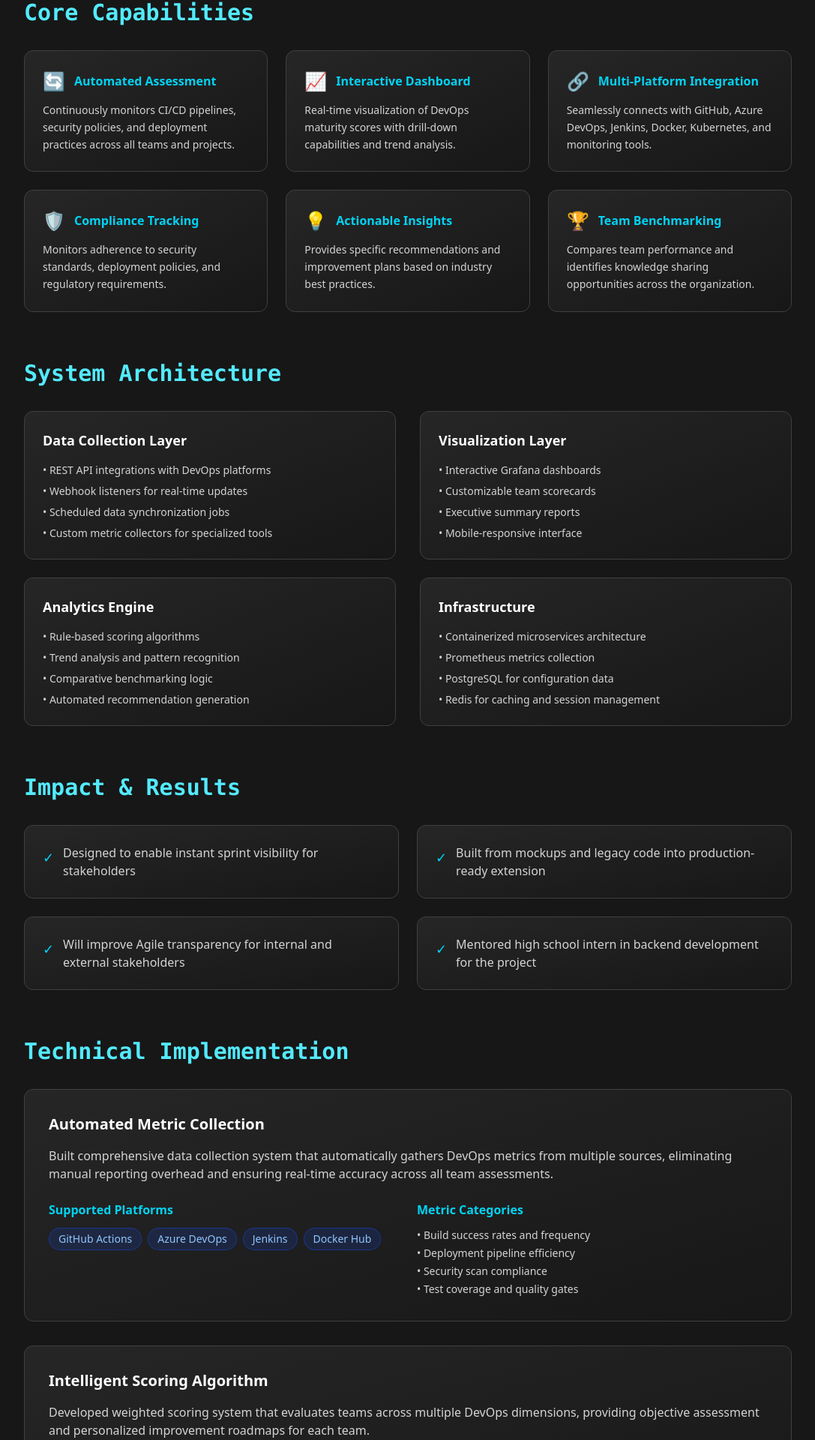
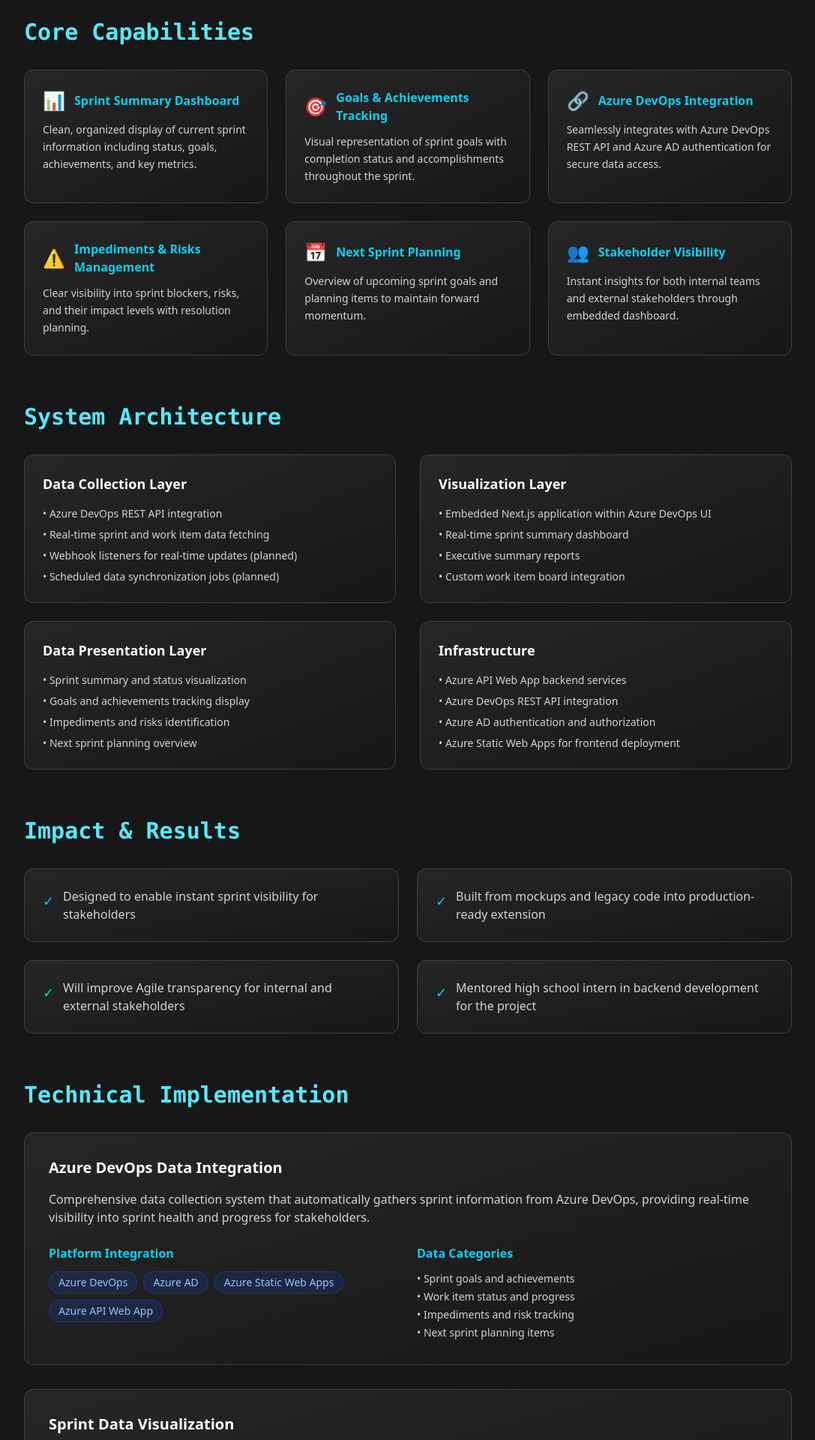
Before and after one commit to tharpep/portfolio, a Next.js app: page /projects/devops-scorecard in a window 1280 px wide. Shown: the part 817-2737 px from the top of the page at 75% size, without its empty margins (96-1183 px from the left). Built offline with nearby package versions, Linux system fonts and the light colour scheme.

Commit message:
content refinement, and production build bug

```diff
--- a/src/app/about/page.tsx
+++ b/src/app/about/page.tsx
@@ -129,7 +129,7 @@ export default function About() {
             <div>
               <h3 className="font-bold text-lg text-white mb-3">Cloud & Infrastructure</h3>
               <div className="flex flex-wrap gap-2">
-                {["Microsoft Azure", "Azure Data Factory", "Azure Functions", "Docker", "CI/CD", "GitHub Actions"].map(tech => (
+                {["Microsoft Azure", "Azure Data Factory", "Azure Functions", "CI/CD", "GitHub Actions"].map(tech => (
                   <span key={tech} className="px-3 py-1 text-sm font-medium bg-cyan-900/30 text-cyan-300 rounded-md border border-cyan-700/50">
                     {tech}
                   </span>
@@ -141,7 +141,7 @@ export default function About() {
             <div>
               <h3 className="font-bold text-lg text-white mb-3">Frameworks & Tools</h3>
               <div className="flex flex-wrap gap-2">
-                {["React", "Next.js", "Node.js", "FastAPI", "LangChain", "Git/GitHub", "VSCode", "Linux"].map(tech => (
+                {["React", "Next.js", "Node.js", "RESTAPI", "Git/GitHub", "VSCode", "Linux"].map(tech => (
                   <span key={tech} className="px-3 py-1 text-sm font-medium bg-emerald-900/30 text-emerald-300 rounded-md border border-emerald-700/50">
                     {tech}
                   </span>
@@ -163,22 +163,20 @@ export default function About() {
           </div>
         </section>
 
-        {/* Personal Interests - PLACEHOLDER SECTION */}
+        {/* Personal Interests */}
         <section>
           <h2 className="text-3xl font-bold font-mono tracking-wider text-cyan-300 mb-6">
             Beyond Code
           </h2>
           <div className="rounded-xl bg-gradient-to-br from-neutral-800 to-neutral-900 border border-neutral-700 p-6">
             <p className="text-neutral-300 leading-relaxed mb-4">
-                             When I&apos;m not coding, you&apos;ll find me exploring the intersection of technology and creativity.
-                              I&apos;m passionate about photography, capturing moments that tell stories—much like well-written code.
+              When I&apos;m not coding, you&apos;ll find me exploring the intersection of technology and creativity.
+              I&apos;m passionate about photography, capturing moments that tell stories—much like well-written code.
             </p>
             <p className="text-neutral-300 leading-relaxed mb-4">
-              {/* PLACEHOLDER: Add personal interests, hobbies, or activities */}
-              <span className="text-neutral-500 italic">
-                [PLACEHOLDER: Add personal interests, hobbies, volunteer work,
-                or other activities that show your personality and well-roundedness]
-              </span>
+              Check out my <Link href="/photography" className="text-cyan-400 hover:text-cyan-300 transition-colors underline">photography portfolio</Link>,
+              where I showcase my work capturing landscapes, wildlife, and urban scenes. The backend is powered by Azure Cloud
+              for hosting and managing the image galleries, demonstrating how I apply my technical skills to creative pursuits.
             </p>
             <p className="text-neutral-300 leading-relaxed">
               I believe that diverse experiences outside of engineering make me a better problem solver
--- a/src/app/projects/azure-etl-pipeline/page.tsx
+++ b/src/app/projects/azure-etl-pipeline/page.tsx
@@ -82,7 +82,7 @@ export default function AzureETLPipeline() {
               </li>
               <li className="flex items-start gap-2">
                 <span className="text-red-400 mt-1">•</span>
-                <span>Required 2-3 hours of manager time monthly</span>
+                <span>Required 2-3 hours of an engineer&apos;s time monthly</span>
               </li>
               <li className="flex items-start gap-2">
                 <span className="text-red-400 mt-1">•</span>
--- a/src/app/projects/custom-gpts/page.tsx
+++ b/src/app/projects/custom-gpts/page.tsx
@@ -128,14 +128,14 @@ export default function CustomGPTs() {
             <div className="relative z-10">
               <h3 className="text-xl font-bold text-white mb-4">Student Career Archivist GPT</h3>
               <p className="text-neutral-300 mb-6">
-                Professional career documentation assistant adopted internally by the company. Helps students and professionals
+                Professional career documentation assistant. Helps students and professionals
                 organize achievements, extract key accomplishments, and prepare compelling career narratives for applications and interviews.
               </p>
 
               <div className="grid md:grid-cols-3 gap-4">
                 <div className="p-4 rounded-lg bg-green-900/20 border border-green-700/50">
                   <h4 className="font-bold text-green-300 mb-2">Internal Adoption</h4>
-                  <p className="text-sm text-neutral-300">Used company-wide for career development</p>
+                  <p className="text-sm text-neutral-300">Streamlined career development processes</p>
                 </div>
                 <div className="p-4 rounded-lg bg-blue-900/20 border border-blue-700/50">
                   <h4 className="font-bold text-blue-300 mb-2">Achievement Extraction</h4>
--- a/src/app/projects/devops-scorecard/page.tsx
+++ b/src/app/projects/devops-scorecard/page.tsx
@@ -74,12 +74,13 @@ export default function DevOpsScorecard() {
         <h2 className="text-3xl font-bold font-mono text-cyan-300 mb-8">Project Overview</h2>
         <div className="p-8 rounded-xl bg-gradient-to-br from-neutral-800 to-neutral-900 border border-neutral-700">
           <p className="text-neutral-300 leading-relaxed mb-4">
-            Designed and built a comprehensive Azure DevOps extension to provide real-time sprint health and status visibility.
-            The project transforms traditional status meetings into instant, data-driven insights for both internal teams and external stakeholders.
+            Developed a comprehensive Azure DevOps extension that integrates a custom &quot;Sprint Summary&quot; board directly into
+            Azure DevOps work items, providing real-time sprint health and status visibility for stakeholders.
           </p>
           <p className="text-neutral-300 leading-relaxed">
-            Built from initial mockups and legacy code into a production-ready extension using React, Next.js, and Node.js,
-            with full Azure DevOps Extension SDK integration and VSIX packaging for distribution.
+            Built using Next.js for the embedded frontend and Azure API Web App for the backend, with secure Azure AD
+            authentication and real-time data integration through the Azure DevOps REST API. The extension transforms
+            traditional status meetings into instant, data-driven insights for both internal teams and external stakeholders.
           </p>
         </div>
       </section>
@@ -89,34 +90,34 @@ export default function DevOpsScorecard() {
         <h2 className="text-3xl font-bold font-mono text-cyan-300 mb-8">Core Capabilities</h2>
         <div className="grid md:grid-cols-2 lg:grid-cols-3 gap-6">
           <FeatureCard
-            title="Automated Assessment"
-            description="Continuously monitors CI/CD pipelines, security policies, and deployment practices across all teams and projects."
-            icon="🔄"
+            title="Sprint Summary Dashboard"
+            description="Clean, organized display of current sprint information including status, goals, achievements, and key metrics."
+            icon="📊"
           />
           <FeatureCard
-            title="Interactive Dashboard"
-            description="Real-time visualization of DevOps maturity scores with drill-down capabilities and trend analysis."
-            icon="📈"
+            title="Goals & Achievements Tracking"
+            description="Visual representation of sprint goals with completion status and accomplishments throughout the sprint."
+            icon="🎯"
           />
           <FeatureCard
-            title="Multi-Platform Integration"
-            description="Seamlessly connects with GitHub, Azure DevOps, Jenkins, Docker, Kubernetes, and monitoring tools."
+            title="Azure DevOps Integration"
+            description="Seamlessly integrates with Azure DevOps REST API and Azure AD authentication for secure data access."
             icon="🔗"
           />
           <FeatureCard
-            title="Compliance Tracking"
-            description="Monitors adherence to security standards, deployment policies, and regulatory requirements."
-            icon="🛡️"
+            title="Impediments & Risks Management"
+            description="Clear visibility into sprint blockers, risks, and their impact levels with resolution planning."
+            icon="⚠️"
           />
           <FeatureCard
-            title="Actionable Insights"
-            description="Provides specific recommendations and improvement plans based on industry best practices."
-            icon="💡"
+            title="Next Sprint Planning"
+            description="Overview of upcoming sprint goals and planning items to maintain forward momentum."
+            icon="📅"
           />
           <FeatureCard
-            title="Team Benchmarking"
-            description="Compares team performance and identifies knowledge sharing opportunities across the organization."
-            icon="🏆"
+            title="Stakeholder Visibility"
+            description="Instant insights for both internal teams and external stakeholders through embedded dashboard."
+            icon="👥"
           />
         </div>
       </section>
@@ -129,20 +130,20 @@ export default function DevOpsScorecard() {
             <div className="p-6 rounded-xl bg-gradient-to-br from-neutral-800 to-neutral-900 border border-neutral-700">
               <h3 className="text-lg font-bold text-white mb-4">Data Collection Layer</h3>
               <ul className="space-y-2 text-neutral-300 text-sm">
-                <li>• REST API integrations with DevOps platforms</li>
-                <li>• Webhook listeners for real-time updates</li>
-                <li>• Scheduled data synchronization jobs</li>
-                <li>• Custom metric collectors for specialized tools</li>
+                <li>• Azure DevOps REST API integration</li>
+                <li>• Real-time sprint and work item data fetching</li>
+                <li>• Webhook listeners for real-time updates (planned)</li>
+                <li>• Scheduled data synchronization jobs (planned)</li>
               </ul>
             </div>
 
             <div className="p-6 rounded-xl bg-gradient-to-br from-neutral-800 to-neutral-900 border border-neutral-700">
-              <h3 className="text-lg font-bold text-white mb-4">Analytics Engine</h3>
+              <h3 className="text-lg font-bold text-white mb-4">Data Presentation Layer</h3>
               <ul className="space-y-2 text-neutral-300 text-sm">
-                <li>• Rule-based scoring algorithms</li>
-                <li>• Trend analysis and pattern recognition</li>
-                <li>• Comparative benchmarking logic</li>
-                <li>• Automated recommendation generation</li>
+                <li>• Sprint summary and status visualization</li>
+                <li>• Goals and achievements tracking display</li>
+                <li>• Impediments and risks identification</li>
+                <li>• Next sprint planning overview</li>
               </ul>
             </div>
           </div>
@@ -151,20 +152,20 @@ export default function DevOpsScorecard() {
             <div className="p-6 rounded-xl bg-gradient-to-br from-neutral-800 to-neutral-900 border border-neutral-700">
               <h3 className="text-lg font-bold text-white mb-4">Visualization Layer</h3>
               <ul className="space-y-2 text-neutral-300 text-sm">
-                <li>• Interactive Grafana dashboards</li>
-                <li>• Customizable team scorecards</li>
+                <li>• Embedded Next.js application within Azure DevOps UI</li>
+                <li>• Real-time sprint summary dashboard</li>
                 <li>• Executive summary reports</li>
-                <li>• Mobile-responsive interface</li>
+                <li>• Custom work item board integration</li>
               </ul>
             </div>
 
             <div className="p-6 rounded-xl bg-gradient-to-br from-neutral-800 to-neutral-900 border border-neutral-700">
               <h3 className="text-lg font-bold text-white mb-4">Infrastructure</h3>
               <ul className="space-y-2 text-neutral-300 text-sm">
-                <li>• Containerized microservices architecture</li>
-                <li>• Prometheus metrics collection</li>
-                <li>• PostgreSQL for configuration data</li>
-                <li>• Redis for caching and session management</li>
+                <li>• Azure API Web App backend services</li>
+                <li>• Azure DevOps REST API integration</li>
+                <li>• Azure AD authentication and authorization</li>
+                <li>• Azure Static Web Apps for frontend deployment</li>
               </ul>
             </div>
           </div>
@@ -191,51 +192,51 @@ export default function DevOpsScorecard() {
         <h2 className="text-3xl font-bold font-mono text-cyan-300 mb-8">Technical Implementation</h2>
         <div className="space-y-8">
           <div className="p-8 rounded-xl bg-gradient-to-br from-neutral-800 to-neutral-900 border border-neutral-700">
-            <h3 className="text-xl font-bold text-white mb-4">Automated Metric Collection</h3>
+            <h3 className="text-xl font-bold text-white mb-4">Azure DevOps Data Integration</h3>
             <p className="text-neutral-300 mb-6">
-              Built comprehensive data collection system that automatically gathers DevOps metrics from multiple sources,
-              eliminating manual reporting overhead and ensuring real-time accuracy across all team assessments.
+              Comprehensive data collection system that automatically gathers sprint information from Azure DevOps,
+              providing real-time visibility into sprint health and progress for stakeholders.
             </p>
             <div className="grid md:grid-cols-2 gap-6">
               <div>
-                <h4 className="font-semibold text-cyan-400 mb-3">Supported Platforms</h4>
+                <h4 className="font-semibold text-cyan-400 mb-3">Platform Integration</h4>
                 <div className="flex flex-wrap gap-2">
-                  <TechBadge tech="GitHub Actions" />
                   <TechBadge tech="Azure DevOps" />
-                  <TechBadge tech="Jenkins" />
-                  <TechBadge tech="Docker Hub" />
+                  <TechBadge tech="Azure AD" />
+                  <TechBadge tech="Azure Static Web Apps" />
+                  <TechBadge tech="Azure API Web App" />
                 </div>
               </div>
               <div>
-                <h4 className="font-semibold text-cyan-400 mb-3">Metric Categories</h4>
+                <h4 className="font-semibold text-cyan-400 mb-3">Data Categories</h4>
                 <ul className="text-sm text-neutral-300 space-y-1">
-                  <li>• Build success rates and frequency</li>
-                  <li>• Deployment pipeline efficiency</li>
-                  <li>• Security scan compliance</li>
-                  <li>• Test coverage and quality gates</li>
+                  <li>• Sprint goals and achievements</li>
+                  <li>• Work item status and progress</li>
+                  <li>• Impediments and risk tracking</li>
+                  <li>• Next sprint planning items</li>
                 </ul>
               </div>
             </div>
           </div>
 
           <div className="p-8 rounded-xl bg-gradient-to-br from-neutral-800 to-neutral-900 border border-neutral-700">
-            <h3 className="text-xl font-bold text-white mb-4">Intelligent Scoring Algorithm</h3>
+            <h3 className="text-xl font-bold text-white mb-4">Sprint Data Visualization</h3>
             <p className="text-neutral-300 mb-6">
-              Developed weighted scoring system that evaluates teams across multiple DevOps dimensions,
-              providing objective assessment and personalized improvement roadmaps for each team.
+              Clean, organized presentation of sprint information that transforms Azure DevOps work item data
+              into an easily digestible format for both technical teams and business stakeholders.
             </p>
             <div className="grid md:grid-cols-3 gap-4">
               <div className="text-center p-4 rounded-lg bg-neutral-700/50">
-                <div className="text-2xl font-bold text-cyan-400 mb-2">25%</div>
-                <div className="text-xs text-neutral-300">CI/CD Automation</div>
+                <div className="text-2xl font-bold text-cyan-400 mb-2">Goals</div>
+                <div className="text-xs text-neutral-300">Sprint Objectives</div>
               </div>
               <div className="text-center p-4 rounded-lg bg-neutral-700/50">
-                <div className="text-2xl font-bold text-emerald-400 mb-2">30%</div>
-                <div className="text-xs text-neutral-300">Security & Compliance</div>
+                <div className="text-2xl font-bold text-emerald-400 mb-2">Status</div>
+                <div className="text-xs text-neutral-300">Health Indicators</div>
               </div>
               <div className="text-center p-4 rounded-lg bg-neutral-700/50">
-                <div className="text-2xl font-bold text-blue-400 mb-2">45%</div>
-                <div className="text-xs text-neutral-300">Quality & Performance</div>
+                <div className="text-2xl font-bold text-blue-400 mb-2">Planning</div>
+                <div className="text-xs text-neutral-300">Next Sprint Items</div>
               </div>
             </div>
           </div>
@@ -266,22 +267,22 @@ export default function DevOpsScorecard() {
 
           <div className="grid md:grid-cols-2 gap-8">
             <div>
-              <h4 className="text-lg font-bold text-cyan-400 mb-4">Operational Improvements</h4>
+              <h4 className="text-lg font-bold text-cyan-400 mb-4">Operational Benefits</h4>
               <ul className="space-y-2 text-neutral-300">
-                <li>• Reduced audit preparation time from weeks to hours</li>
-                <li>• Increased deployment frequency by 3x across teams</li>
-                <li>• Improved mean time to recovery by 60%</li>
-                <li>• Achieved 95% compliance score across all teams</li>
+                <li>• Eliminates need for lengthy status meeting presentations</li>
+                <li>• Provides instant sprint visibility for stakeholders</li>
+                <li>• Reduces time spent gathering sprint status information</li>
+                <li>• Centralizes sprint health data in one accessible location</li>
               </ul>
             </div>
 
             <div>
               <h4 className="text-lg font-bold text-emerald-400 mb-4">Strategic Benefits</h4>
               <ul className="space-y-2 text-neutral-300">
-                <li>• Enabled data-driven DevOps strategy decisions</li>
-                <li>• Facilitated knowledge sharing between teams</li>
-                <li>• Reduced onboarding time for new developers</li>
-                <li>• Improved stakeholder confidence in delivery</li>
+                <li>• Improves transparency for external stakeholders</li>
+                <li>• Enables data-driven sprint planning decisions</li>
+                <li>• Enhances Agile process visibility and accountability</li>
+                <li>• Streamlines sprint review and retrospective preparation</li>
               </ul>
             </div>
           </div>
@@ -309,7 +310,7 @@ export default function DevOpsScorecard() {
         </Link>
 
         <Link
-          href="/projects/beat-sequencer"
+          href="/projects/dj-pete-beat-sequencer"
           className="flex items-center text-cyan-400 hover:text-cyan-300 transition-colors"
         >
           Next Project
--- a/src/app/projects/dj-pete-beat-sequencer/page.tsx
+++ b/src/app/projects/dj-pete-beat-sequencer/page.tsx
@@ -102,7 +102,7 @@ export default function DJPeteBeatSequencer() {
             <h3 className="text-xl font-bold text-white mb-4">STM32 Embedded System Design</h3>
             <p className="text-neutral-300 mb-6">
               Advanced embedded firmware leveraging STM32 microcontroller capabilities with multiple communication protocols,
-              real-time audio processing, and sophisticated peripheral management for professional music production hardware.
+              real-time audio processing, and  peripheral management for music hardware.
             </p>
 
             {/* Hardware Block Diagram */}
--- a/src/lib/getProjects.ts
+++ b/src/lib/getProjects.ts
@@ -123,7 +123,7 @@ const projects: Project[] = [
     title: "FM Radio Detection & Demodulation",
     description: "Research project engineering automated FM radio signal detection using USRP software-defined radio and GNU Radio, implementing robust signal processing workflows and automation scripts.",
     category: "research-engineering",
-    technologies: ["USRP", "GNU Radio", "Signal Processing", "Python", "Software-Defined Radio", "MATLAB", "RF Engineering"],
+    technologies: ["USRP", "GNU Radio", "Signal Processing", "Python", "Software-Defined Radio", "RF Engineering"],
     timeline: "Academic Research - 2024",
     status: "completed",
     highlights: [
```
Also changed, not shown: src/app/projects/ai-system-prompt/page.tsx (+15 -20 lines), src/app/projects/fm-radio-research/page.tsx (+0 -22 lines).
